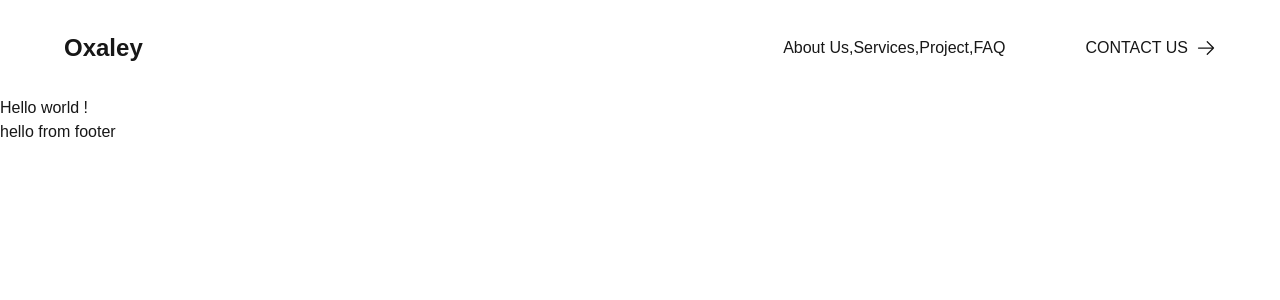
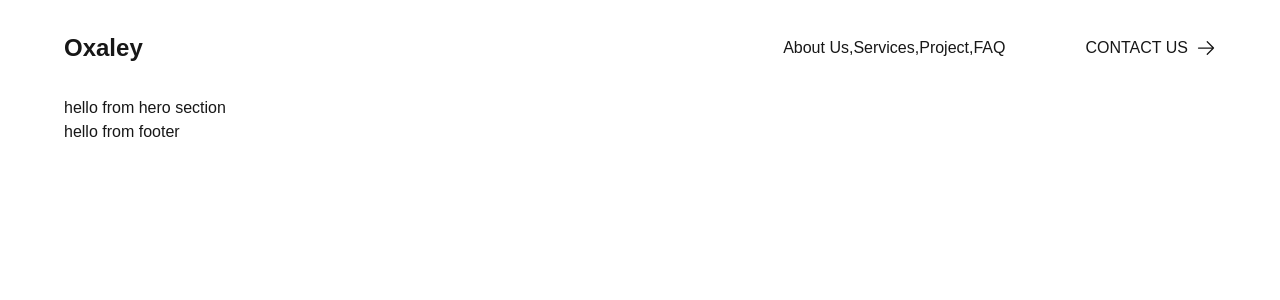
Before and after one commit to grintzdel/cours-1-tailwind, a Next.js app: page / in a window 1280 px wide. Shown: the top 300 px of the page. Built offline with nearby package versions, Linux system fonts and the light colour scheme.

Commit message:
feat: add home page setup

```diff
--- a/src/app/layout.tsx
+++ b/src/app/layout.tsx
@@ -27,7 +27,7 @@ export default function RootLayout({
   return (
     <html lang="en">
       <body
-        className={`${geistSans.variable} ${geistMono.variable} antialiased`}
+        className={`${geistSans.variable} ${geistMono.variable} antialiased px-8 md:px-16`}
       >
       <Header />
       {children}
--- a/src/app/page.tsx
+++ b/src/app/page.tsx
@@ -1,5 +1,7 @@
+import HomePage from "@/features/home/page";
+
 export default function Home() {
   return (
-   <h1>Hello world !</h1>
+   <HomePage />
   );
 }
--- /dev/null
+++ b/src/features/home/components/hero-section.tsx
@@ -0,0 +1,5 @@
+export default function HeroSection() {
+    return (
+        <h1>hello from hero section</h1>
+    )
+}
--- /dev/null
+++ b/src/features/home/page.tsx
@@ -0,0 +1,7 @@
+import HeroSection from "@/features/home/components/hero-section";
+
+export default function HomePage() {
+    return (
+        <HeroSection />
+    )
+}
--- a/src/ui/header.tsx
+++ b/src/ui/header.tsx
@@ -2,7 +2,7 @@ import ArrowSvgIcon from "@/ui/arrow";
 
 export default function Header() {
     return (
-        <header className="py-4 px-8 md:py-8 md:px-16">
+        <header className="py-4 md:py-8">
             <div className="flex justify-between flex-col items-center md:flex-row md:gap-6">
                 <div>
                     <h1 className="font-bold text-lg md:text-2xl">Oxaley</h1>
```
